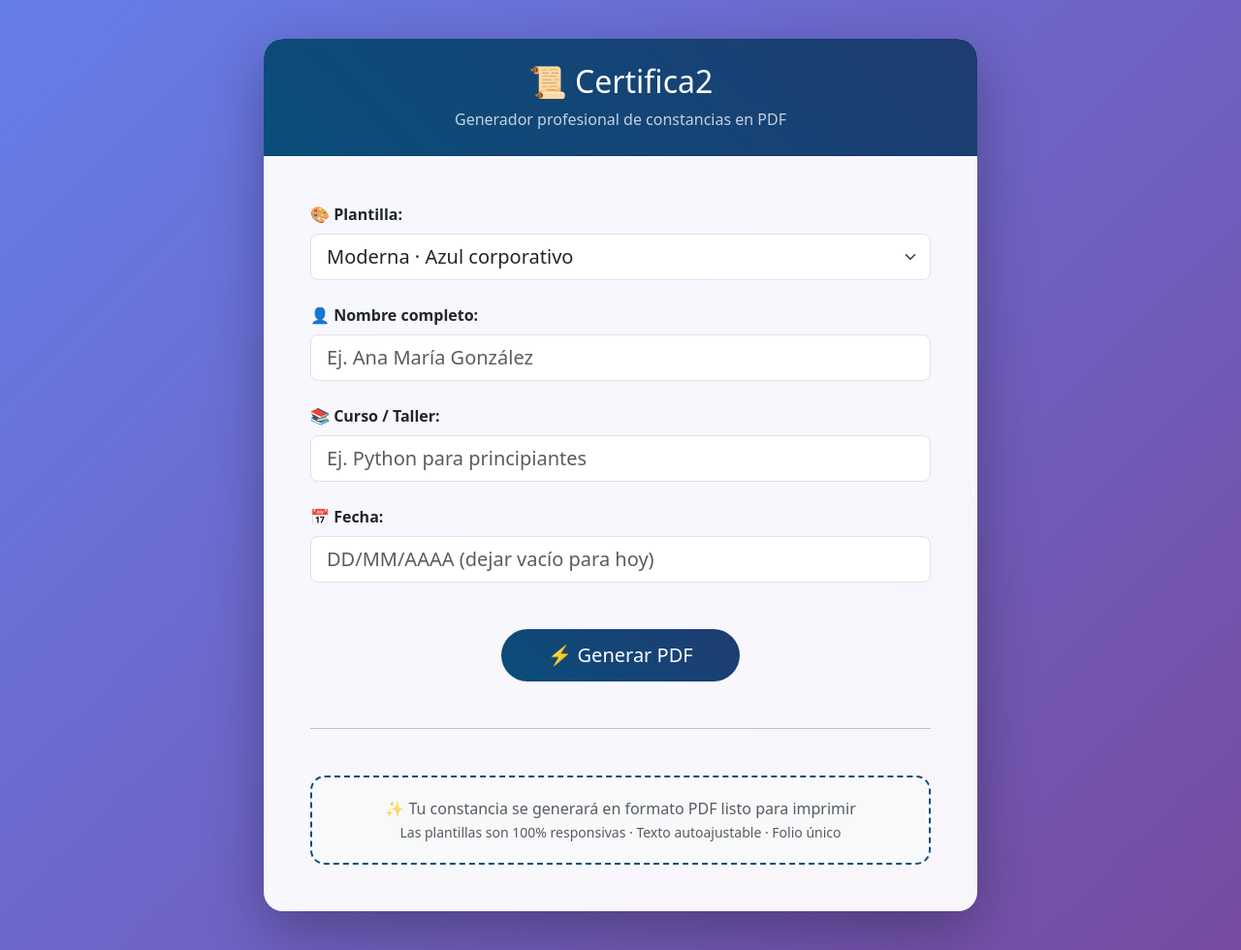
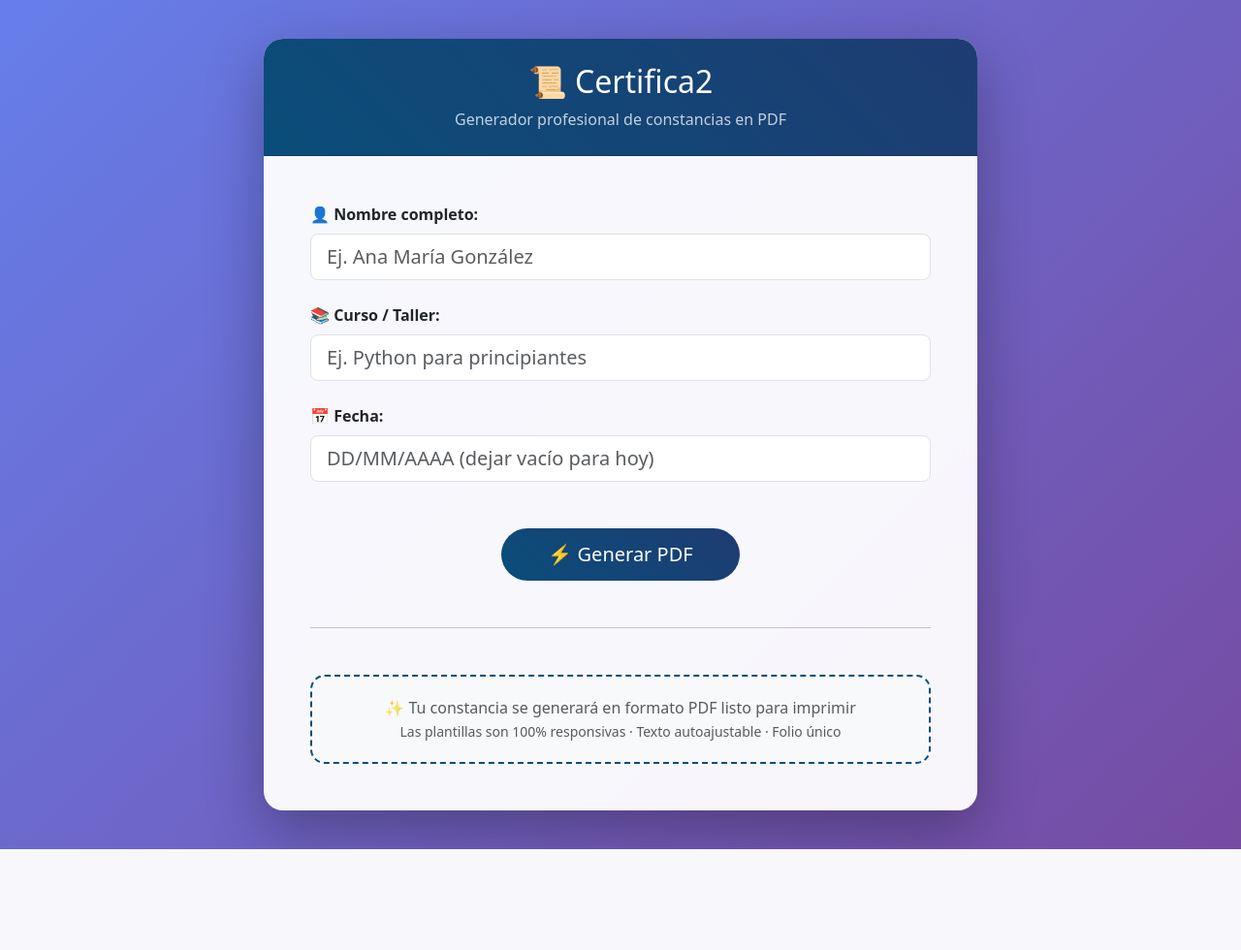
Before and after one commit to servlet05/certificadospdf, a Flask app: page / in a window 1280 px wide. Shown: the whole page at 97% size. After the commit the page ends 876 px from the top, so only its background shows below. Run offline with Flask 3, Linux system fonts and the light colour scheme.

Commit message:
Update index.html

```diff
--- a/templates/index.html
+++ b/templates/index.html
@@ -59,15 +59,8 @@
 
                         <form action="/generar" method="post">
 
-                            <!-- Selector de plantilla -->
-                            <div class="mb-4">
-                                <label class="form-label fw-bold">🎨 Plantilla:</label>
-                                <select name="plantilla" class="form-select form-select-lg">
-                                    <option value="moderna">Moderna · Azul corporativo</option>
-                                    <option value="clasica">Clásica · Pergamino</option>
-                                    <option value="minimalista">Minimalista · Elegante</option>
-                                </select>
-                            </div>
+    <!-- Plantilla fija (moderna) - ¡SIN SELECTOR! -->
+    <input type="hidden" name="plantilla" value="moderna">
 
     <!-- Datos del participante -->
     <div class="mb-4">
```
Lines whose indentation alone changed are shown as unchanged.
